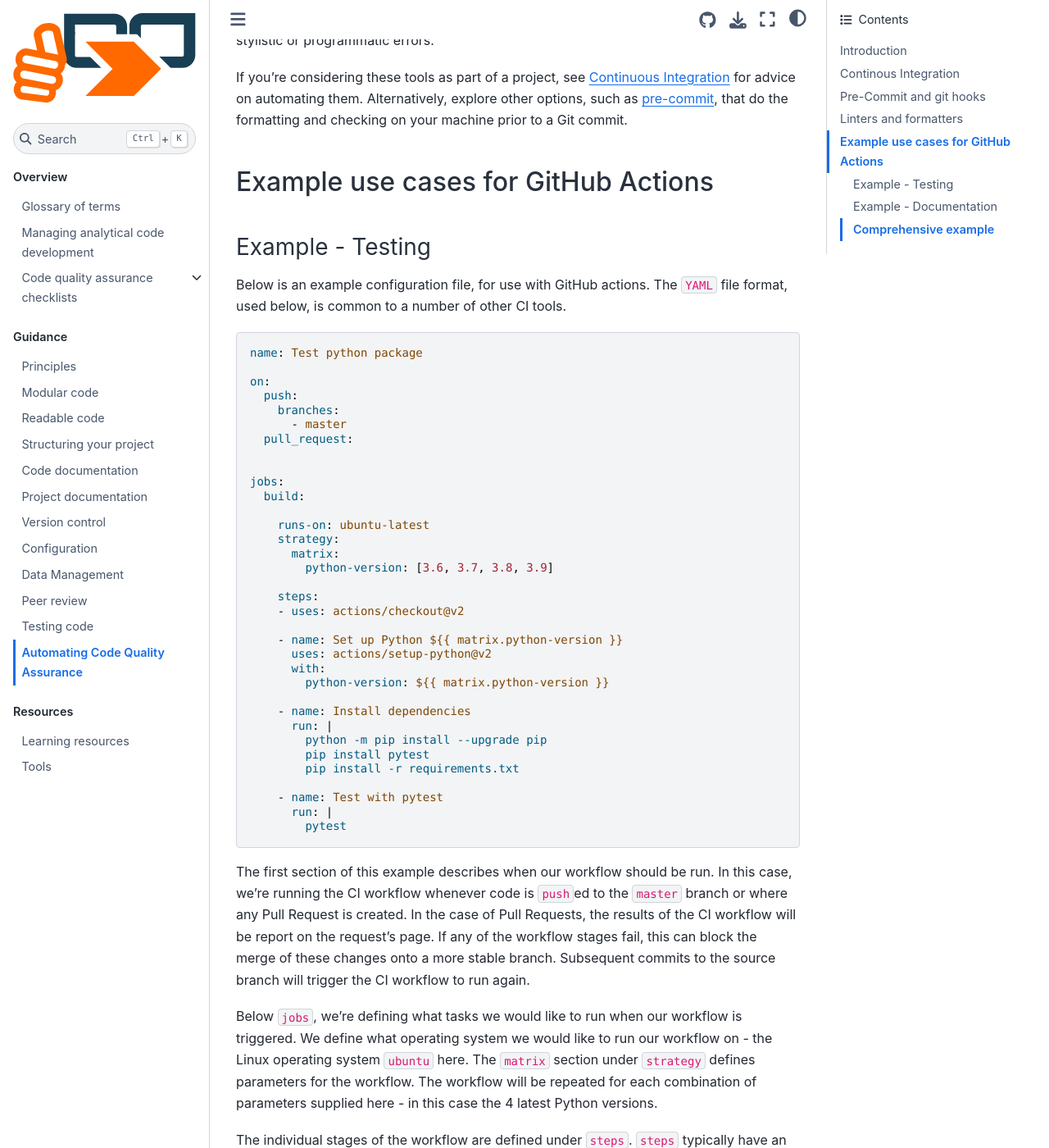
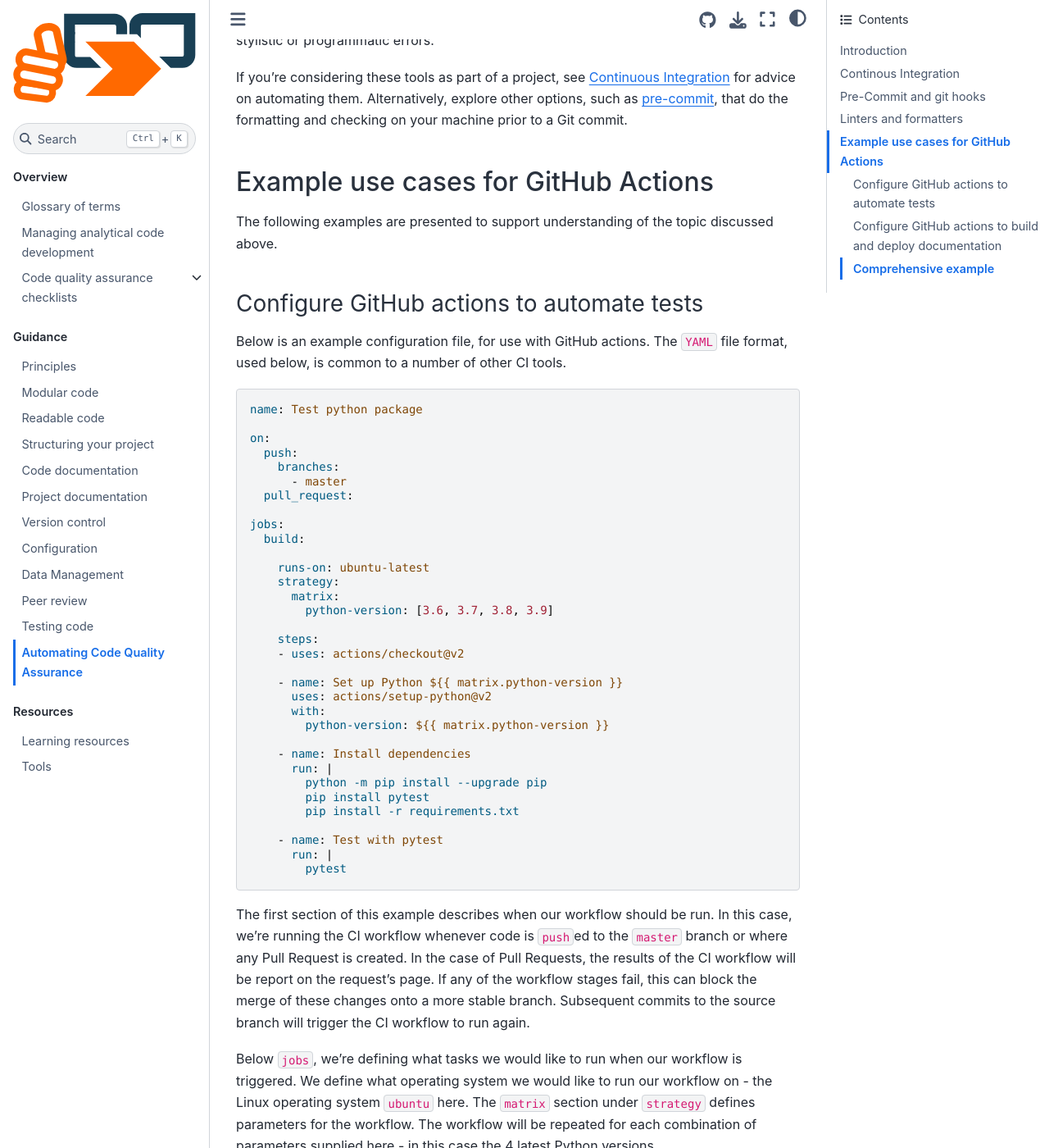
Before and after one commit to best-practice-and-impact/qa-of-code-guidance, a Jupyter Book: the page built from book/continuous_integration.md, in a window 1280 px wide and 1400 px high, scrolled down 2321 px. Shown: the whole window at 82% size. Built offline with Jupyter Book 1.0.4 settings and Sphinx 7.4.7 and the Sphinx Book theme 1.1.4, drawn with Linux system fonts in a browser that asks for light colours; some of the changed text lies outside the part shown.

Commit message:
update headers to active voice

```diff
--- a/book/continuous_integration.md
+++ b/book/continuous_integration.md
@@ -74,7 +74,9 @@ If you're considering these tools as part of a project, see [Continuous Integrat
 
 ## Example use cases for GitHub Actions
 
-### Example - Testing
+The following examples are presented to support understanding of the topic discussed above.
+
+### Configure GitHub actions to automate tests
 
 Below is an example configuration file, for use with GitHub actions. The `YAML` file format, used below, is common to a number of other CI tools.
 
@@ -86,7 +88,6 @@ on:
     branches:
       - master
   pull_request:
-
 
 jobs:
   build:
@@ -123,7 +124,7 @@ The individual stages of the workflow are defined under `steps`. `steps` typical
 
 This workflow will report whether our test code ran successfully for each of the specified Python versions.
 
-### Example - Documentation
+### Configure GitHub actions to build and deploy documentation
 
 This book uses the following GitHub Actions configuration to build and deploy the HTML content:
 
```
